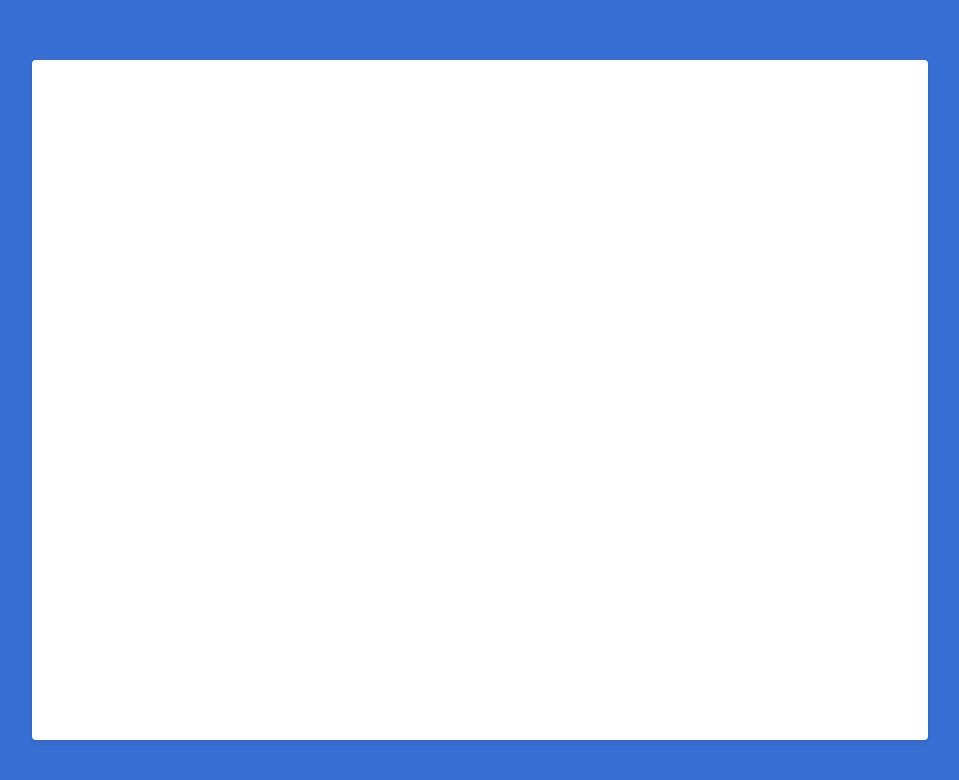
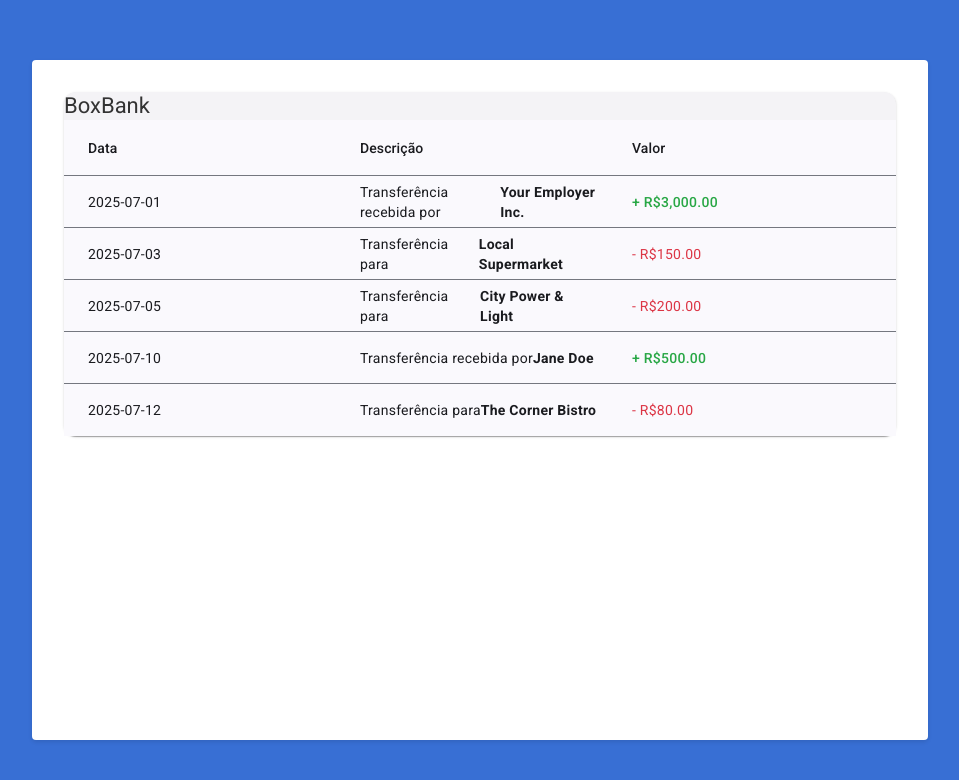
Before and after one commit to rafael2903/boxBank, an Angular app: page /extrato in a window 1280 px wide. Before the commit this address led to /. Shown: the top 780 px of the page, without its empty margins (160-1119 px from the left). Built offline with nearby package versions, Linux system fonts and the light colour scheme; data requests are answered from the project's data file.

Commit message:
feature: bank statement component created

```diff
--- a/src/app/app-routing.module.ts
+++ b/src/app/app-routing.module.ts
@@ -4,7 +4,7 @@ import { ExampleComponent } from './features/example/example.component';
 import { TransferComponent } from './features/transfer/transfer.component';
 import { DashboardComponent } from './features/dashboard/dashboard.component';
 import { CreateUserComponent } from './features/create-user/create-user.component';
-
+import { StatementComponent } from './features/statement/statement.component';
 const routes: Routes = [
   {
     path: '',
@@ -22,6 +22,7 @@ const routes: Routes = [
     path: 'criar-conta',
     component: CreateUserComponent,
   },
+  { path: 'extrato', component: StatementComponent },
 ];
 
 @NgModule({
--- a/src/app/app.module.ts
+++ b/src/app/app.module.ts
@@ -9,6 +9,8 @@ import { TransferModule } from './features/transfer/transfer.module';
 import { DashboardModule } from './features/dashboard/dashboard.module';
 import { CreateUserComponent } from './features/create-user/create-user.component';
 import { CreateUserModule } from './features/create-user/create-user.module';
+import { StatementModule } from './features/statement/statement.module';
+
 @NgModule({
   declarations: [AppComponent],
   imports: [
@@ -18,6 +20,7 @@ import { CreateUserModule } from './features/create-user/create-user.module';
     TransferModule,
     DashboardModule,
     CreateUserModule,
+    StatementModule
   ],
   providers: [provideHttpClient()],
   bootstrap: [AppComponent],
--- /dev/null
+++ b/src/app/features/statement/statement.component.html
@@ -0,0 +1,42 @@
+<mat-card>
+  <mat-card-title>BoxBank</mat-card-title>
+  <mat-table [dataSource]="dataSource" class="mat-elevation-z2">
+    <ng-container matColumnDef="date">
+      <mat-header-cell *matHeaderCellDef>Data</mat-header-cell>
+      <mat-cell *matCellDef="let element">{{ element.date }}</mat-cell>
+    </ng-container>
+
+    <ng-container matColumnDef="description">
+      <mat-header-cell *matHeaderCellDef>Descrição</mat-header-cell>
+      <mat-cell *matCellDef="let element"
+        ><ng-container *ngIf="element.direction === 'incoming'">
+          Transferência recebida por <strong>{{ element.counterparty }}</strong>
+        </ng-container>
+        <ng-container *ngIf="element.direction === 'outgoing'">
+          Transferência para <strong>{{ element.counterparty }}</strong>
+        </ng-container></mat-cell
+      >
+
+    </ng-container>
+
+    <ng-container matColumnDef="amount">
+      <mat-header-cell *matHeaderCellDef>Valor</mat-header-cell>
+      <mat-cell *matCellDef="let element">
+        <span [ngClass]="element.type"
+          ><span
+            [ngClass]="{
+              incoming: element.direction === 'incoming',
+              outgoing: element.direction === 'outgoing'
+            }"
+          >
+            {{ element.direction === "incoming" ? "+" : "-" }}
+            {{ element.amount | currency : "BRL" }}
+          </span></span
+        >
+      </mat-cell>
+    </ng-container>
+
+    <mat-header-row *matHeaderRowDef="displayedColumns"></mat-header-row>
+    <mat-row *matRowDef="let row; columns: displayedColumns"></mat-row>
+  </mat-table>
+</mat-card>
--- /dev/null
+++ b/src/app/features/statement/statement.component.scss
@@ -0,0 +1,8 @@
+ span.incoming {
+    color: #28a745;
+    font-weight: 500;
+  }
+
+  span.outgoing {
+    color: #dc3545;
+  }
--- /dev/null
+++ b/src/app/features/statement/statement.component.ts
@@ -0,0 +1,33 @@
+import { Component } from '@angular/core';
+
+interface StatementEntry {
+  date: string;
+  counterparty: string;
+  amount: number;
+  direction: 'incoming' | 'outgoing';
+}
+
+@Component({
+  selector: 'app-statement',
+  templateUrl: './statement.component.html',
+  standalone: false,
+  styleUrls: ['./statement.component.scss']
+})
+export class StatementComponent {
+  displayedColumns: string[] = ['date', 'description', 'amount'];
+  dataSource: StatementEntry[] = [];
+  private currentUserId = 1;
+   private users = new Map<number, string>([
+    [1, 'You'],
+    [2, 'Jane Doe'],
+    [3, 'Local Supermarket']
+  ]);
+
+  dataSource: StatementEntry[] = [
+    { date: '2025-07-01', counterparty: 'Your Employer Inc.', amount: 3000, direction: 'incoming' },
+    { date: '2025-07-03', counterparty: 'Local Supermarket', amount: 150, direction: 'outgoing' },
+    { date: '2025-07-05', counterparty: 'City Power & Light', amount: 200, direction: 'outgoing' },
+    { date: '2025-07-10', counterparty: 'Jane Doe', amount: 500, direction: 'incoming' },
+    { date: '2025-07-12', counterparty: 'The Corner Bistro', amount: 80, direction: 'outgoing' }
+  ];
+}
```
Also changed, not shown: src/app/features/statement/statement.module.ts (added, +11 -0 lines).
